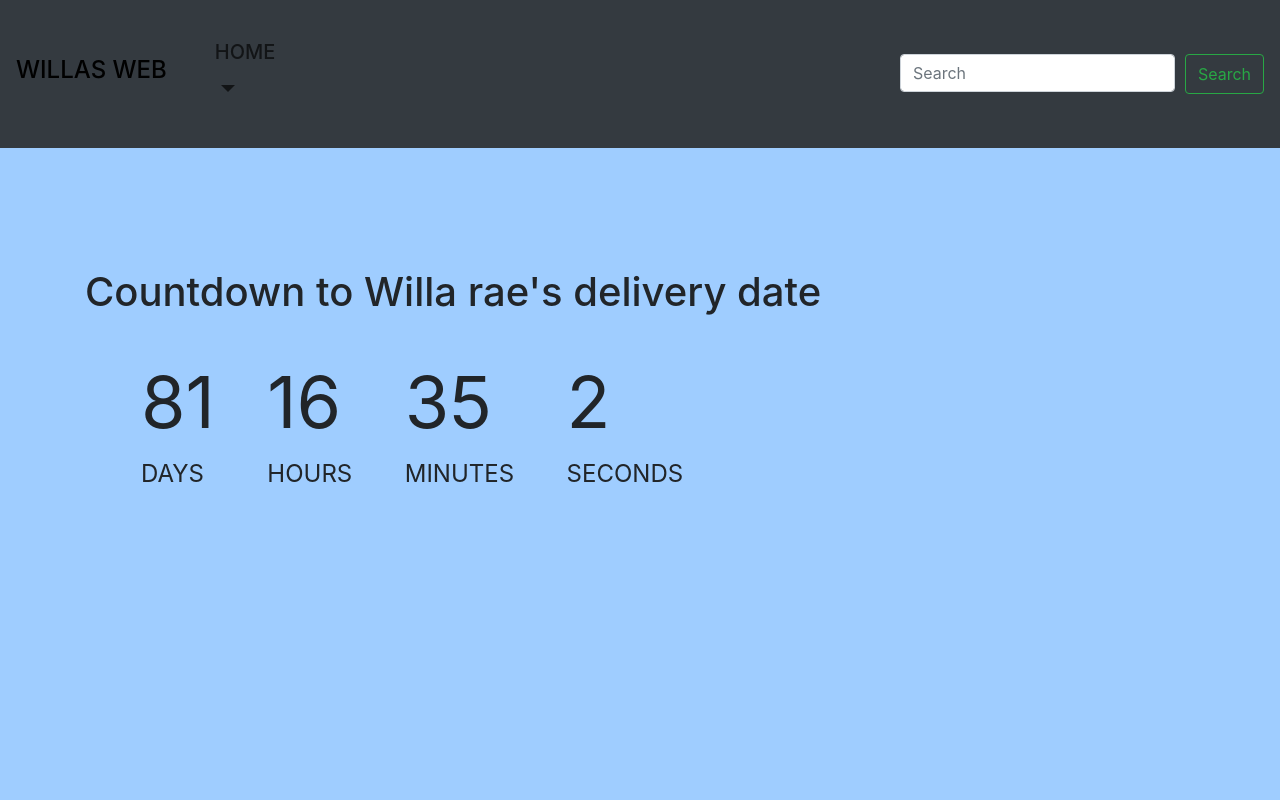
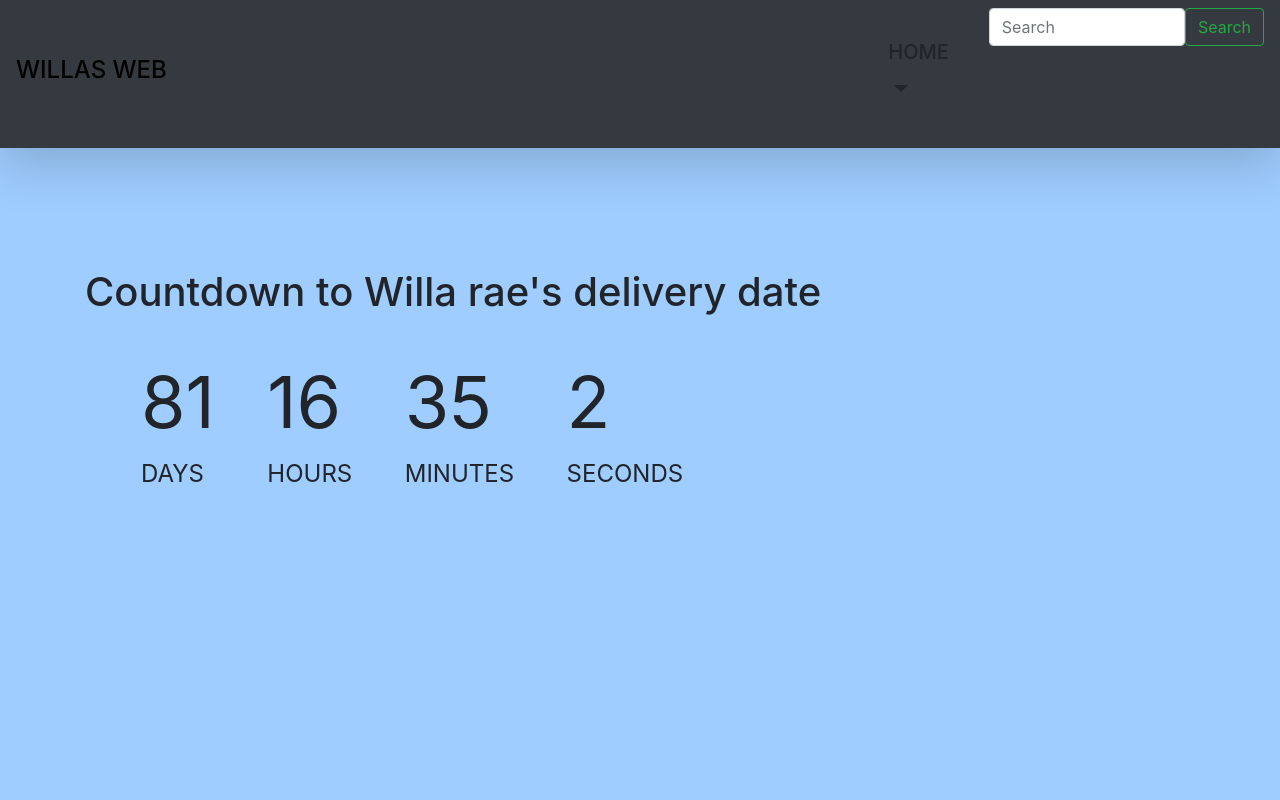
Before and after one commit to jnichols20091/willaswebmainpartdeux, a Django app: page / in a window 1280 px wide. Run offline with Django 4.2, Linux system fonts and the light colour scheme; some libraries are stand-ins or nearby versions.

Commit message:
syling improvment

```diff
--- a/static/css/index.css
+++ b/static/css/index.css
@@ -8,7 +8,7 @@ html, body {
 body {
   align-items: center;
   background-color: #9fcdff;
-  display: grid;
+  display: flex;
   font-family: -apple-system,
     BlinkMacSystemFont,
     "Segoe UI",
@@ -45,16 +45,3 @@ li span {
   font-size: 4rem;
   padding: 0 .5rem;
 }
-
-
-.dropdown-menu{
-    background-color: #f1b0b7;
-}
-.form-control{
-  width: 275px;
-  margin-right: 10px;
-  align-self: end;
-}
-.btn{
-  height: 40px;
-}
--- a/templates/about_me.html
+++ b/templates/about_me.html
@@ -16,16 +16,14 @@
 
 <nav class="navbar navbar-expand-lg navbar-dark" id="aboutnav">
 <div class="container-fluid">
-        <a class="navbar-brand" href="#">Navbar</a>
+        <a class="navbar-brand" href="#">About</a>
         <button class="navbar-toggler" type="button" data-toggle="collapse" data-target="#navbarNavAltMarkup" aria-controls="navbarNavAltMarkup" aria-expanded="false" aria-label="Toggle navigation">
             <span class="navbar-toggler-icon"></span>
         </button>
             <div class="collapse navbar-collapse" id="navbarNavAltMarkup">
                 <div class="navbar-nav" >
                 <a class="nav-item nav-link active" href="{% url 'index' %}">Home <span class="sr-only">(current)</span></a>
-                <a class="nav-item nav-link" href="#">Features</a>
-                <a class="nav-item nav-link" href="#">Pricing</a>
-                <a class="nav-item nav-link disabled" href="#" tabindex="-1" aria-disabled="true">Disabled</a>
+                <a class="nav-item nav-link" href="{% url 'contact' %}">Contact</a>
             </div>
         </div>
 </div>
--- a/templates/navbar.html
+++ b/templates/navbar.html
@@ -3,35 +3,33 @@
 <html lang="en">
 <head>
     <link href="https://cdn.jsdelivr.net/npm/bootstrap@5.0.2/dist/css/bootstrap.min.css" rel="stylesheet" integrity="sha384-EVSTQN3/azprG1Anm3QDgpJLIm9Nao0Yz1ztcQTwFspd3yD65VohhpuuCOmLASjC" crossorigin="anonymous">
-    <link rel="stylesheet" href="{% static 'css/index.css' %}">
+    <link rel="stylesheet" href="{% static 'css/navbar.css' %}">
     <script src="https://unpkg.com/@popperjs/core@2/dist/umd/popper.js"></script>
 <title></title>
 </head>
 
 
 
-<nav class="navbar fixed-top navbar-expand bg-dark text-uppercase">
+<nav class="navbar fixed-top d-flex navbar-expand bg-dark text-uppercase shadow-lg" >
     <div class="container-fluid">
+        <a class="navbar-brand d-lg-block"  href="#"><h4>Willas Web</h4></a>
 
-        <a class="navbar-brand" id="maintext" href="#"><h4>Willas Web</h4></a>
-        <button class="navbar-toggler" type="button" data-bs-toggle="collapse" data-bs-target="#navbarNavAltMarkup" aria-controls="navbarNavAltMarkup" aria-expanded="false" aria-label="Toggle navigation">
-            <span class="navbar-toggler-icon"></span>
-        </button>
-        <div class="collapse navbar-collapse" id="navbarNavAltMarkup">
-            <div class="navbar-nav">
                 <li class="nav-item dropdown">
-                    <a class="nav-link dropdown-toggle" href="#" id="navbarDropdown" role="button" data-toggle="dropdown" aria-haspopup="true" aria-expanded="false">
+                    <div class="collapse navbar-collapse mb-auto " id="navbarNavAltMarkup">
+                    <a class="nav-link dropdown-toggle" href="#" id="navbarDropdown" type="button" data-toggle="dropdown" aria-haspopup="true" aria-expanded="false">
                         <h5>Home</h5></a>
-                    <div class="dropdown-menu shadow-lg" aria-labelledby="navbarDropdown">
+                    <div class="dropdown-menu shadow-lg m-auto" aria-labelledby="navbarDropdown">
                         <a class="dropdown-item" href="{% url 'about' %}">about</a>
                         <a class="dropdown-item" href="{% url 'contact' %}">contact</a>
                     </div>
                 </li>
-            </div>
         </div>
     </div>
-<form class="d-flex" id="searchbar">
-                    <input class="form-control mb-auto" type="search" placeholder="Search" aria-label="Search">
-                    <button class="btn btn-outline-success" type="submit">Search</button>
-                </form>
+    <!-- searchbar -->
+
+    <form class="d-flex mb-auto " id="searchbar">
+        <input class="form-control" type="search" placeholder="Search" aria-label="Search">
+        <button class="btn btn-outline-success" type="submit">Search</button>
+    </form>
+
 </nav>
```
Also changed, not shown: static/css/navbar.css (added).
